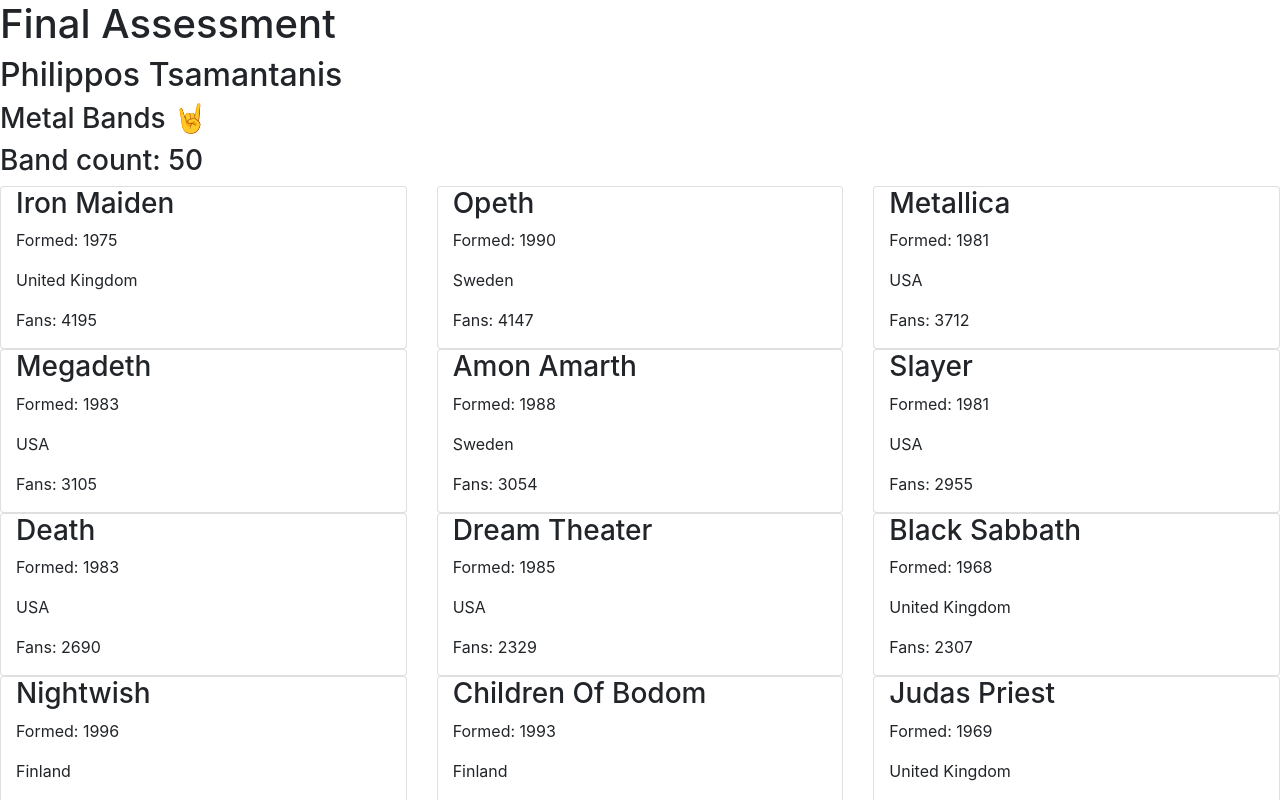
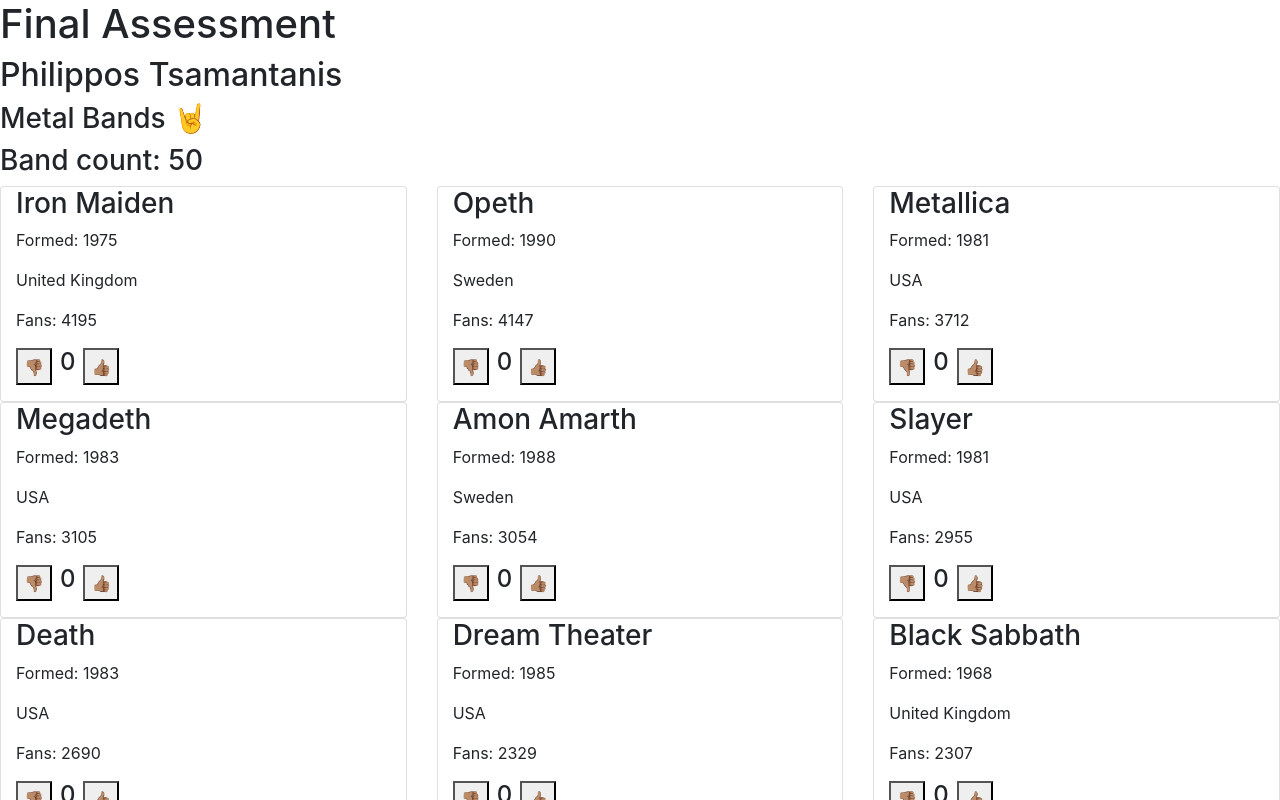
Before and after one commit to tsamantanis/neomorphic-metal-bands, a React (Create React App) app: page / in a window 1280 px wide. Shown: the top 800 px of the page. Built offline with nearby package versions, Linux system fonts and the light colour scheme.

Commit message:
Display like/dislike (Challenge 7)

```diff
--- a/src/components/Band.js
+++ b/src/components/Band.js
@@ -1,3 +1,4 @@
+import Like from './Like';
 function Band(props) {
     return (
         <div className="col-12 col-md-4">
@@ -11,6 +12,7 @@
                             <p>Fans: { props.fans }</p>
                         </div>
                     </div>
+                    <Like />
                 </div>
             </div>
         </div>
--- a/src/components/Like.js
+++ b/src/components/Like.js
@@ -1,7 +1,8 @@
 import React, { Component } from 'react';
 
 class Like extends Component {
-    constructor() {
+    constructor(props) {
+        super(props);
         this.state = {
             count: 0
         }
@@ -9,14 +10,14 @@
 
     render() {
         return (
-            <div className="row">
-                <div className="col-12">
+            <div className="row mb-3">
+                <div className="col-12 d-flex">
                     <button
                         onClick={() => this.setState({
                             count: this.state.count > 0 ? this.state.count - 1 : 0
                         })}
                     >👎🏽</button>
-                    <h4>{ this.state.count }</h4>
+                    <h4 className="mr-2 ml-2">{ this.state.count }</h4>
                     <button
                         onClick={() => this.setState({
                             count: this.state.count + 1
```
